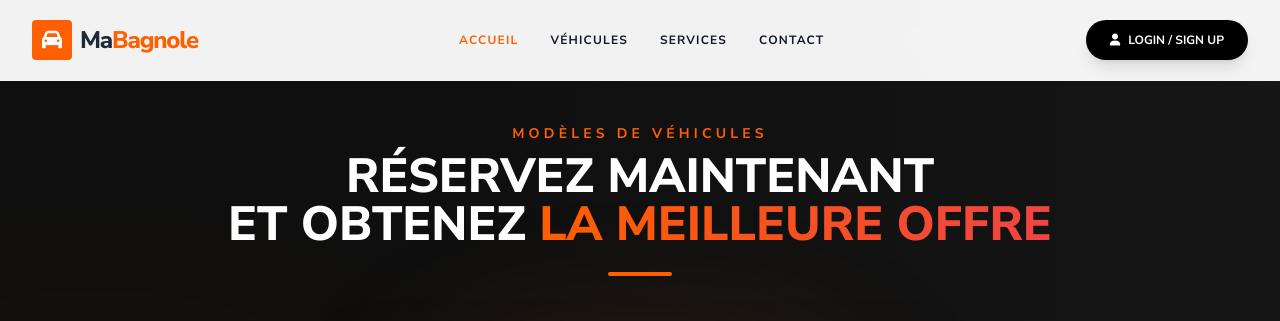
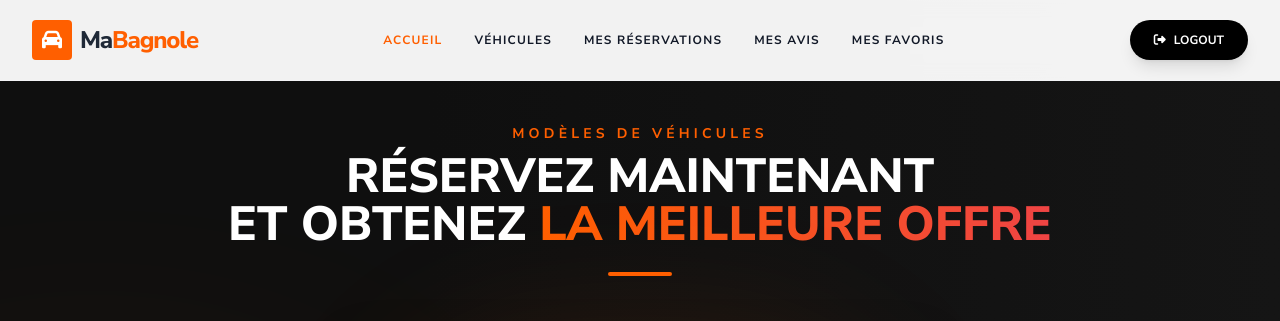
Before and after one commit to ilyas-doughmi/MaBagnole, a PHP site: page /index.php in a window 1280 px wide. Shown: the top 321 px of the page. Run offline with PHP 8.4, Linux system fonts and the light colour scheme; the visitor is signed in with stand-in values (Sample User, id 1); some libraries are stand-ins or nearby versions.

Commit message:
feat: enhance header navigation with dynamic login/logout functionality

```diff
--- a/pages/header.php
+++ b/pages/header.php
@@ -1,6 +1,6 @@
 <?php
 if (!isset($root_path)) {
-    $root_path = '../'; // Default for pages inside 'pages/'
+    $root_path = '../';
 }
 $current_page = basename($_SERVER['PHP_SELF']);
 
@@ -9,7 +9,17 @@ function isActivePublic($page, $current) {
         ? 'text-locar-orange font-bold text-xs tracking-widest transition'
         : 'text-gray-900 font-bold text-xs tracking-widest hover:text-locar-orange transition';
 }
+if (session_status() === PHP_SESSION_NONE) {
+    session_start();
+}
+$isConnected = false;
+
+if(isset($_SESSION["id"])){
+    $isConnected = true;
+}
 ?>
+
+
 <nav class="glass-nav fixed w-full z-40 border-b border-gray-100 transition-all duration-300">
     <div class="max-w-7xl mx-auto px-4 lg:px-8">
         <div class="flex justify-between h-20 items-center">
@@ -21,16 +31,25 @@ function isActivePublic($page, $current) {
             </a>
 
             <div class="hidden md:flex space-x-8 items-center">
+                <?php if ($isConnected): ?>
                 <a href="<?= $root_path ?>index.php" class="<?= isActivePublic('index.php', $current_page) ?>">ACCUEIL</a>
                 <a href="<?= $root_path ?>pages/vehicles.php" class="<?= isActivePublic('vehicles.php', $current_page) ?>">VÉHICULES</a>
-                <a href="<?= $root_path ?>index.php#Service" class="text-gray-900 font-bold text-xs tracking-widest hover:text-locar-orange transition">SERVICES</a>
-                <a href="<?= $root_path ?>index.php#Contact" class="text-gray-900 font-bold text-xs tracking-widest hover:text-locar-orange transition">CONTACT</a>
+                <a href="<?= $root_path ?>pages/user/my-reservations.php" class="<?= isActivePublic('my-reservations.php', $current_page) ?>">MES RÉSERVATIONS</a>
+                <a href="<?= $root_path ?>pages/user/my-reviews.php" class="<?= isActivePublic('my-reviews.php', $current_page) ?>">MES AVIS</a>
+                <a href="<?= $root_path ?>pages/user/favorites.php" class="<?= isActivePublic('favorites.php', $current_page) ?>">MES FAVORIS</a>
+                <?php endif; ?>
             </div>
 
             <div class="hidden md:flex items-center">
-                <a href="<?= $root_path ?>pages/login.php" class="flex items-center gap-2 font-bold text-xs bg-black text-white px-6 py-3 rounded-full hover:bg-locar-orange transition shadow-lg">
-                    <i class="fa-solid fa-user"></i> LOGIN / SIGN UP
-                </a>
+                <?php if ($isConnected): ?>
+                    <a href="<?= $root_path ?>includes/logout.php" class="flex items-center gap-2 font-bold text-xs bg-black text-white px-6 py-3 rounded-full hover:bg-locar-orange transition shadow-lg">
+                        <i class="fa-solid fa-right-from-bracket"></i> LOGOUT
+                    </a>
+                <?php else: ?>
+                    <a href="<?= $root_path ?>pages/login.php" class="flex items-center gap-2 font-bold text-xs bg-black text-white px-6 py-3 rounded-full hover:bg-locar-orange transition shadow-lg">
+                        <i class="fa-solid fa-user"></i> LOGIN / SIGN UP
+                    </a>
+                <?php endif; ?>
             </div>
         </div>
     </div>
```
